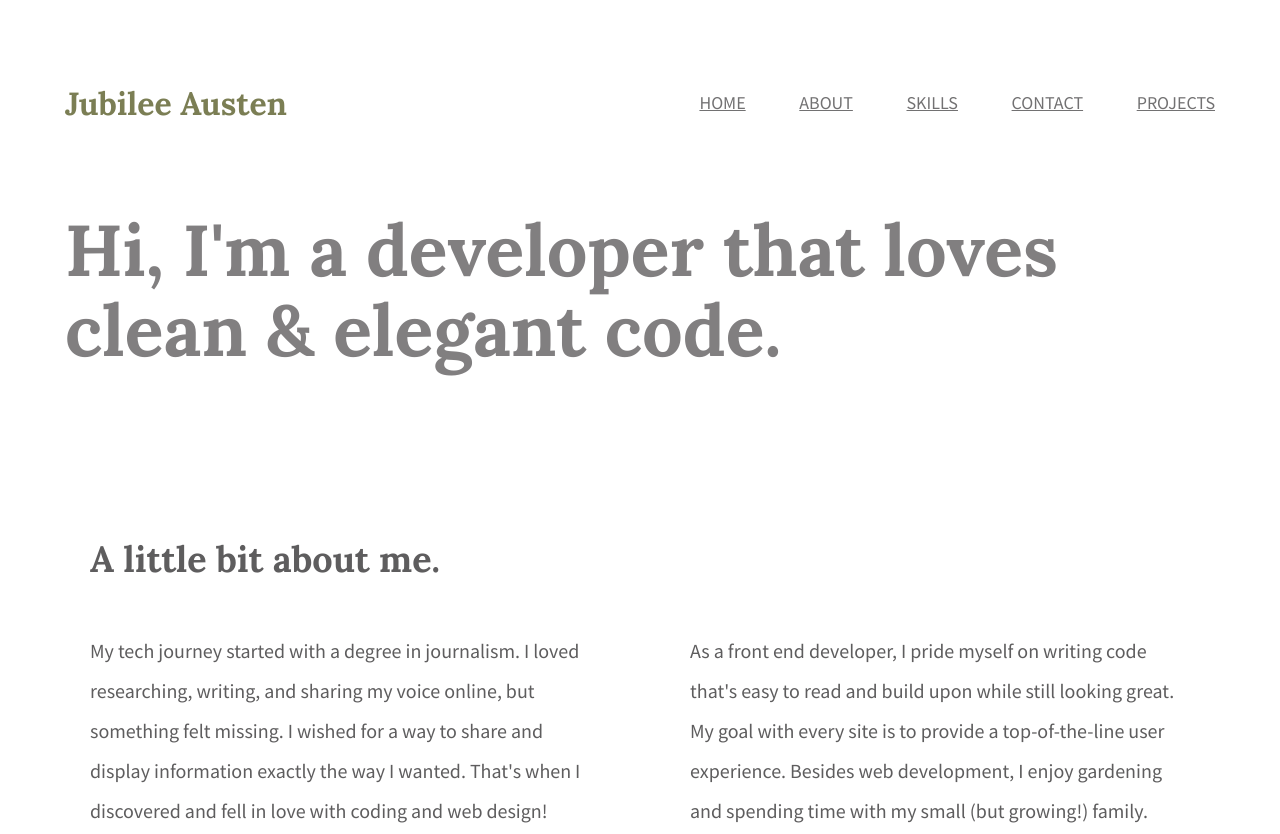
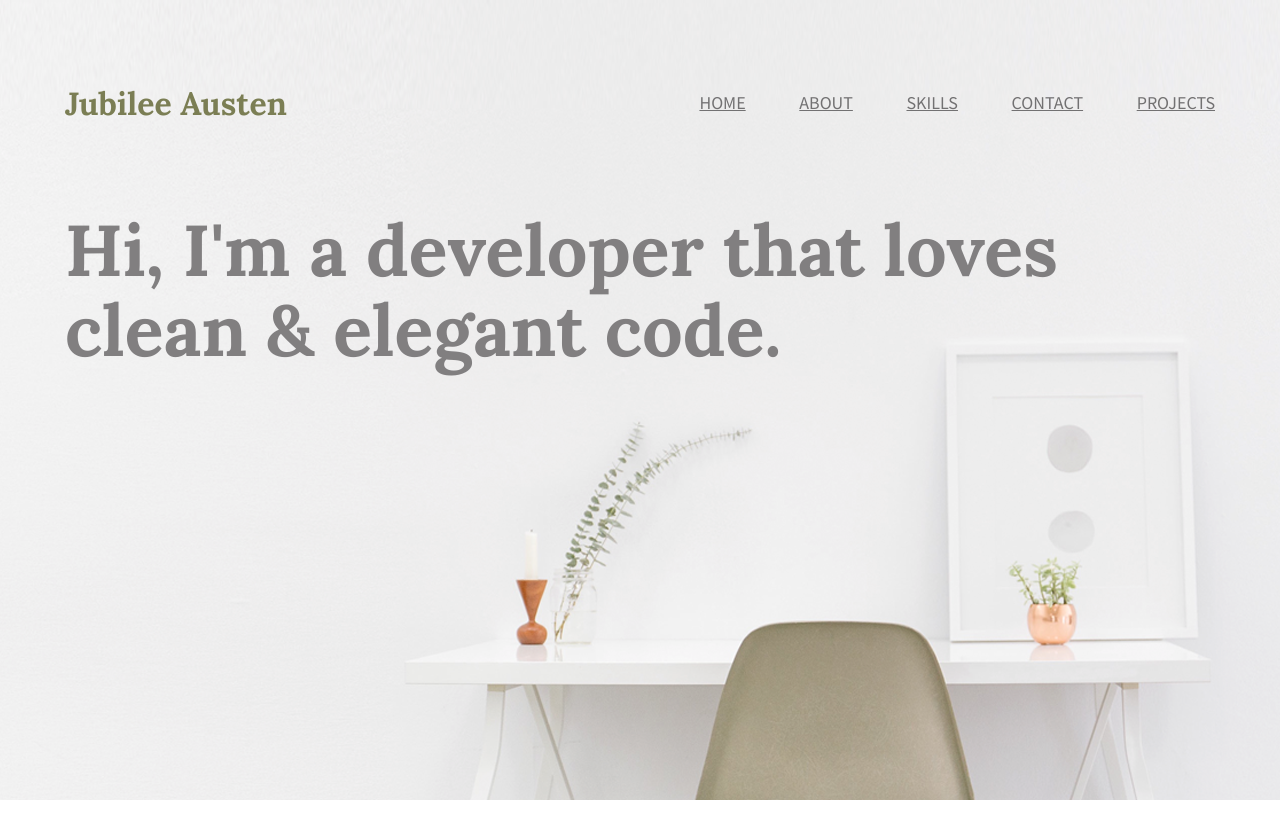
Before and after one commit to Matthias-Snell/Jubilee-Austen-Work-Sample, a plain HTML site: page index.html in a window 1280 px wide. Shown: the top 834 px of the page. Drawn offline with Linux system fonts and the light colour scheme.

Commit message:
Add files via upload
Finalizing changes to HTML & CSS (debugging homepage hero image)

```diff
--- a/css/main.css
+++ b/css/main.css
@@ -39,7 +39,7 @@ h2 {
 
 
 /****** Header Styles ******/
-.homepage-hero {
+#homepage-hero {
     background: url("../img/full-background.png") #f9efef;
     background-position: center;
     background-size: cover;
```
